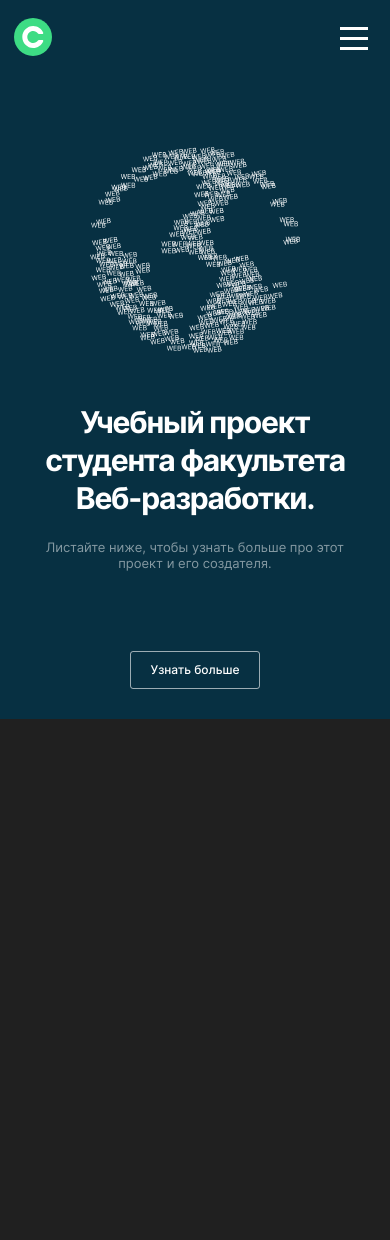
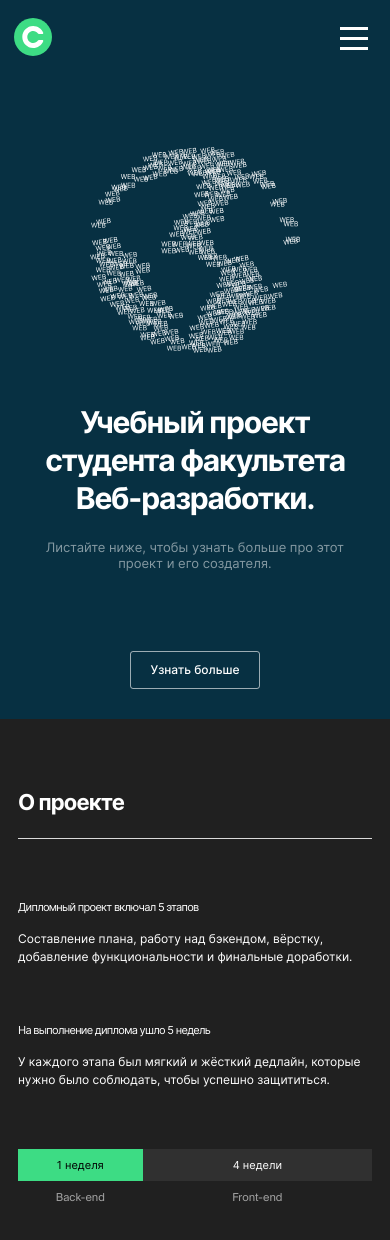
Before and after one commit to dzoric1/movies-explorer-frontend, a React (Create React App) app: page / in a window 390 px wide. Shown: the top 1240 px of the page. Before the commit the page ends 844 px from the top, so only its background shows below. Built offline with nearby package versions, Linux system fonts and the light colour scheme.

Commit message:
realized AboutProject component

```diff
--- /dev/null
+++ b/src/components/AboutProject/AboutProject.css
@@ -0,0 +1,166 @@
+.about-project {
+  padding: 110px 70px;
+}
+
+@media screen and (max-width: 1023px) {
+  .about-project {
+    padding: 90px 50px;
+  }
+}
+
+@media screen and (max-width: 767px) {
+  .about-project {
+    padding: 70px 18px;
+  }
+}
+
+.about-project__title {
+  margin: 0 0 70px 0;
+}
+
+@media screen and (max-width: 767px) {
+  .about-project__title {
+    margin: 0 0 60px 0;
+  }
+}
+
+.about-project__content {
+  display: flex;
+  justify-content: space-between;
+  margin: 0 0 110px 0;
+}
+
+@media screen and (max-width: 1023px) {
+  .about-project__content {
+    gap: 30px;
+    margin: 0 0 93px 0;
+  }
+}
+
+@media screen and (max-width: 767px) {
+  .about-project__content {
+    flex-direction: column;
+    gap: 56px;
+    margin: 0 0 60px 0;
+  }
+}
+
+.about-project__content-item {
+  flex: 1 1 50%;
+}
+
+.about-project__content-title {
+  font-size: 20px;
+  font-weight: 400;
+  line-height: normal;
+  letter-spacing: -0.8px;
+  margin: 0 0 26px 0;
+}
+
+@media screen and (max-width: 1023px) {
+  .about-project__content-title {
+    margin: 0 0 22px 0;
+  }
+}
+
+@media screen and (max-width: 767px) {
+  .about-project__content-title {
+    margin: 0 0 15px 0;
+    font-size: 18px;
+    line-height: 22px;
+    letter-spacing: -0.7px;
+  }
+}
+
+.about-project__content-text {
+  font-size: 14px;
+  line-height: 20px;
+  margin: 0;
+}
+
+@media screen and (max-width: 1023px) {
+  .about-project__content-text {
+    font-size: 12px;
+    line-height: 18px;
+  }
+}
+
+@media screen and (max-width: 767px) {
+  .about-project__content-title {
+    font-size: 11px;
+    line-height: 16px;
+  }
+}
+
+.about-project__timeline {
+  display: grid;
+  grid-template-columns: 1fr 4fr;
+}
+
+@media screen and (max-width: 1023px) {
+  .about-project__timeline {
+    grid-template-columns: 140fr 528fr;
+  }
+}
+
+@media screen and (max-width: 767px) {
+  .about-project__timeline {
+    grid-template-columns: 100fr 184fr;
+  }
+}
+
+.about-project__timeline-item {
+  display: flex;
+  flex-direction: column;
+  gap: 14px;
+}
+
+@media screen and (max-width: 767px) {
+  .about-project__timeline-item {
+    gap: 10px;
+  }
+}
+
+.about-project__timeline-duration {
+  width: 100%;
+  text-align: center;
+  line-height: normal;
+  padding: 9px 10px;
+  background-color: #303030;
+  margin: 0;
+  box-sizing: border-box;
+}
+
+@media screen and (max-width: 767px) {
+  .about-project__timeline-duration {
+    font-size: 11px;
+  }
+}
+
+.about-project__timeline-duration_type_green {
+  background-color: #3ddc84;
+  color: #000;
+}
+
+.about-project__timeline-caption {
+  color: #8b8b8b;
+  text-align: center;
+  font-weight: 500;
+  line-height: 17px;
+  margin: 0;
+}
+
+@media screen and (max-width: 1023px) {
+  .about-project__timeline-caption {
+    color: #a0a0a0;
+    font-family: Suisse Intl, sans-serif;
+    font-weight: 400;
+  }
+}
+
+@media screen and (max-width: 767px) {
+  .about-project__timeline-caption {
+    font-size: 11px;
+    line-height: normal;
+  }
+}
--- /dev/null
+++ b/src/components/AboutProject/AboutProject.jsx
@@ -0,0 +1,42 @@
+import './AboutProject.css'
+
+
+const AboutProject = () => {
+  return (
+    <section className="about-project container">
+      <h2 className="about-project__title section-title">О проекте</h2>
+      <div className="about-project__content">
+        <div className="about-project__content-item">
+          <h3 className="about-project__content-title">
+            Дипломный проект включал 5 этапов
+          </h3>
+          <p className="about-project__content-text">
+            Составление плана, работу над бэкендом, вёрстку, добавление
+            функциональности и финальные доработки.
+          </p>
+        </div>
+        <div className="about-project__content-item">
+          <h3 className="about-project__content-title">
+            На выполнение диплома ушло 5 недель
+          </h3>
+          <p className="about-project__content-text">
+            У каждого этапа был мягкий и жёсткий дедлайн, которые нужно было
+            соблюдать, чтобы успешно защититься.
+          </p>
+        </div>
+      </div>
+      <div className="about-project__timeline">
+        <div className="about-project__timeline-item">
+          <p className="about-project__timeline-duration about-project__timeline-duration_type_green">1 неделя</p>
+          <p className="about-project__timeline-caption">Back-end</p>
+        </div>
+        <div className="about-project__timeline-item">
+          <p className="about-project__timeline-duration">4 недели</p>
+          <p className="about-project__timeline-caption">Front-end</p>
+        </div>
+      </div>
+    </section>
+  );
+}
+
+export default AboutProject;
--- a/src/components/App/App.jsx
+++ b/src/components/App/App.jsx
@@ -1,3 +1,4 @@
+import AboutProject from '../AboutProject/AboutProject';
 import Header from '../Header/Header';
 import Promo from '../Promo/Promo';
 import './App.css';
@@ -8,6 +9,7 @@ function App() {
     <>
       <Header />
       <Promo />
+      <AboutProject />
     </>
   );
 }
--- a/src/index.css
+++ b/src/index.css
@@ -44,3 +44,11 @@ html {
   margin: 0 auto;
   box-sizing: border-box;
 }
+
+.section-title {
+  font-size: 22px;
+  line-height: normal;
+  letter-spacing: -0.88px;
+  padding: 0 0 23px 0;
+  border-bottom: 1px solid #dadada;
+}
```
